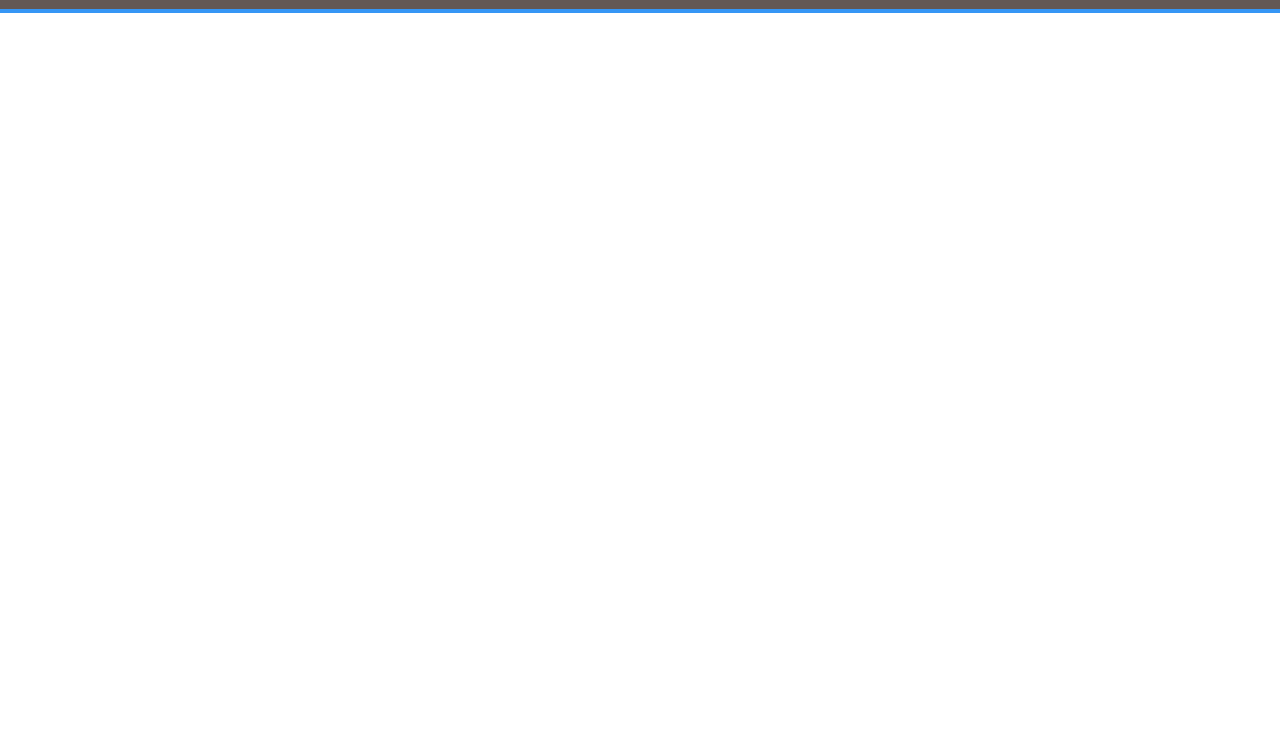
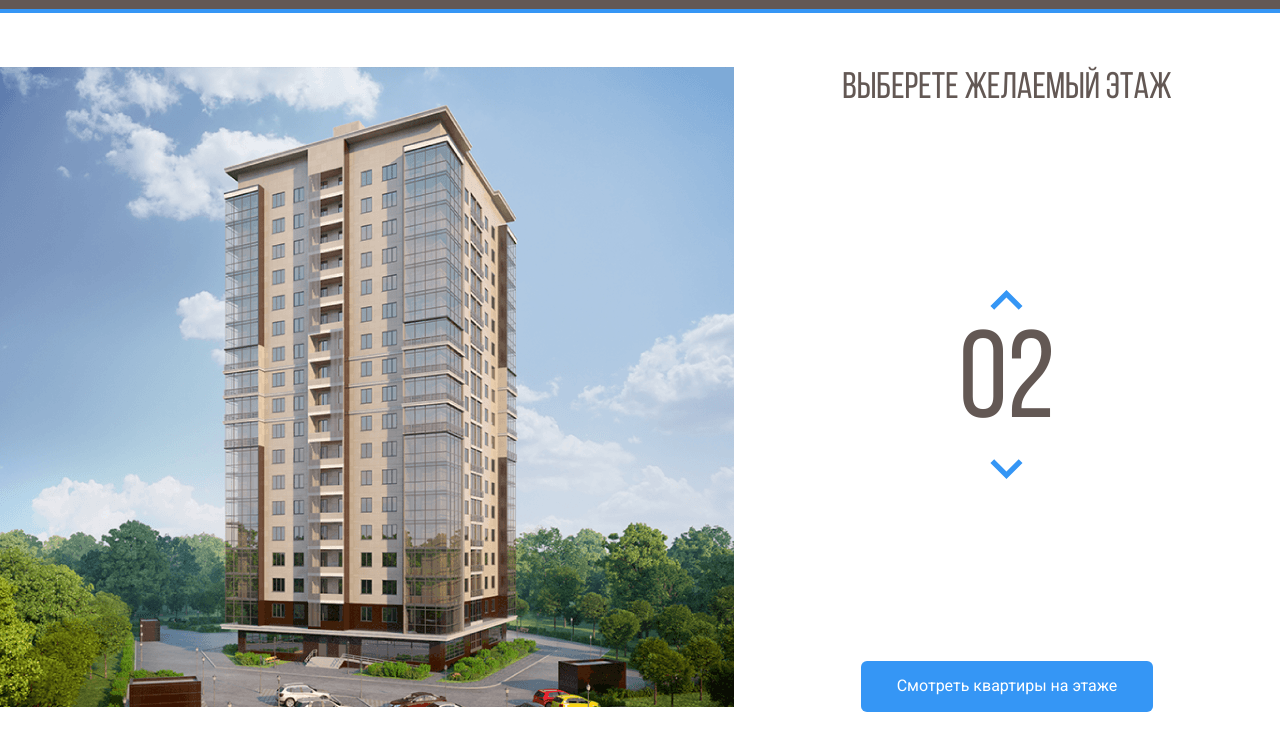
Before and after one commit to gitkiselev/melody, a plain HTML site: page index.html in a window 1280 px wide. Shown: the part 55-800 px from the top of the page. Drawn offline with Linux system fonts and the light colour scheme.

Commit message:
Сверстали главную секцию

```diff
--- a/css/style.css
+++ b/css/style.css
@@ -1,3 +1,12 @@
+@font-face {
+    font-family: "Bebas Neue Cyrillic";
+    src: local("BebasNeueRegular"), url("../fonts/BebasNeueRegular.woff2") format("woff2"),
+        url("../fonts/BebasNeueRegular.woff") format("woff");
+    font-weight: normal;
+    font-style: normal;
+    font-display: swap;
+}
+
 * {
     box-sizing: border-box;
 }
@@ -49,3 +58,60 @@ body {
     text-decoration: none;
     color: #fff;
 }
+.main {
+    margin: auto;
+    max-width: 1280px;
+    padding-top: 54px;
+    display: flex;
+}
+.main-info {
+    display: flex;
+    flex-grow: 1;
+    text-align: center;
+    flex-direction: column;
+    align-items: center;
+    justify-content: space-between;
+}
+.home-image path {
+    opacity: 0;
+    cursor: pointer;
+}
+.home-image path:hover {
+    opacity: 1;
+}
+.counter-group {
+    display: flex;
+    flex-direction: column;
+    align-items: center;
+}
+.counter-button {
+    background-color: #fff;
+    border: none;
+    cursor: pointer;
+}
+.counter-arrow-down {
+    transform: rotateX(180deg);
+}
+.main-title {
+    margin: 0;
+    font-family: "Bebas Neue Cyrillic", sans-serif;
+    font-weight: normal;
+    font-size: 37px;
+    line-height: 44px;
+    color: #635854;
+}
+.counter {
+    font-family: "Bebas Neue Cyrillic",
+    sans-serif;
+    color:#635854;
+    font-size: 124px;
+    /* margin-top: 10px; */
+}
+.button-primary {
+    background: #3596F5;
+    border-radius: 6px;
+    color: #fff;
+    border: none;
+    padding: 16px 36px;
+    cursor: pointer;
+}
--- a/index.html
+++ b/index.html
@@ -40,5 +40,59 @@
         </div>
         <!-- /.navbar -->
     </header>
+
+    <main class="main">
+        <div class="main-image">
+            <svg class="home-image" width="734" height="640" viewBox="0 0 734 640" fill="none" xmlns="http://www.w3.org/2000/svg"
+                xmlns:xlink="http://www.w3.org/1999/xlink">
+                <rect width="734" height="640" fill="url(#pattern0)" />
+                <defs>
+                    <pattern id="pattern0" patternContentUnits="objectBoundingBox" width="1" height="1">
+                        <use xlink:href="#image0" transform="translate(-0.00408719) scale(0.0013624 0.0015625)" />
+                    </pattern>
+                    <image id="image0" width="740" height="640" xlink:href="img/home.png" />
+                </defs>
+                <path d="M222 533L442.8 541L512 527.3V549L443.5 568.7L222 557.7V533Z" fill="#3595F6"
+                    fill-opacity="0.75" />
+                <path d="M223 531V506L443.3 509.3L513 506V526L443.7 539L223 531Z" fill="#3595F6" fill-opacity="0.75" />
+                <path d="M223 504V479H444H513V502L445 509L223 504Z" fill="#3595F6" fill-opacity="0.75" />
+                <path d="M223 478V453L444.3 449.3L512 456V478H444" fill="#3595F6" fill-opacity="0.75" />
+                <path d="M223 452V426L444.5 422.7L513 433.7V455L444 448.3L223 452Z" fill="#3595F6"
+                    fill-opacity="0.75" />
+                <path d="M222 426V402.3L443 390L514 413V434.3L443 422L222 426Z" fill="#3595F6" fill-opacity="0.75" />
+                <path d="M222 403V378L444.2 361.7L514 390.3V411L443.7 389.3L222 403Z" fill="#3595F6"
+                    fill-opacity="0.75" />
+                <path d="M222 378V353L444.5 332.7L514 369.3V390L442 361.3L222 378Z" fill="#3595F6"
+                    fill-opacity="0.75" />
+                <path d="M222 353V329L445 304.3L514 348.3V370L444.7 332L222 353Z" fill="#3595F6" fill-opacity="0.75" />
+                <path d="M222 332V308L444.5 279.3L514 330.3V351L443.7 308.7L222 332Z" fill="#3595F6"
+                    fill-opacity="0.75" />
+                <path d="M221 306V282L443.3 249L514 308.3V328L444 277.3L221 306Z" fill="#3595F6" fill-opacity="0.75" />
+                <path d="M222 281V257L443.2 222L513 286V307L444.3 248.7L222 281Z" fill="#3595F6" fill-opacity="0.75" />
+                <path d="M222 257V232L444.3 194L513 264.3V285L444 221L222 257Z" fill="#3595F6" fill-opacity="0.75" />
+                <path d="M222 233V208L442.8 164.3L513 243.3V266L444 192.7L222 233Z" fill="#3595F6"
+                    fill-opacity="0.75" />
+                <path d="M223 210V185L443 137L513 222V245L442.3 165.7L223 210Z" fill="#3595F6" fill-opacity="0.75" />
+                <path d="M222 185V160L441.8 108L513 200.3V223L443.3 136.7L222 185Z" fill="#3595F6"
+                    fill-opacity="0.75" />
+                <path d="M222 159V133L444 76.3L513 178V199L443.7 107.3L222 159Z" fill="#3595F6" fill-opacity="0.75" />
+
+            </svg>
+
+        </div>
+        <div class="main-info">
+            <h2 class="main-title">Выберете желаемый этаж</h2>
+            <div class="counter-group">
+                <button class="counter-button counter-up">
+                    <img src="img/arrow.svg" alt="arrow-up" class="counter-arrow counter-arrow-up">
+                </button>
+                <span class="counter">02</span>
+                <button class="counter-button counter-down">
+                    <img src="img/arrow.svg" alt="arrow-up" class="counter-arrow counter-arrow-down">
+                </button>
+            </div>
+            <button class="button-primary">Смотреть квартиры на этаже</button>
+        </div>
+    </main>
 </body>
 </html>
```
Also changed, not shown: fonts/BebasNeueRegular.woff (added), fonts/BebasNeueRegular.woff2 (added), img/Group 3.svg (added), img/arrow.svg (added), img/home.png (added).
